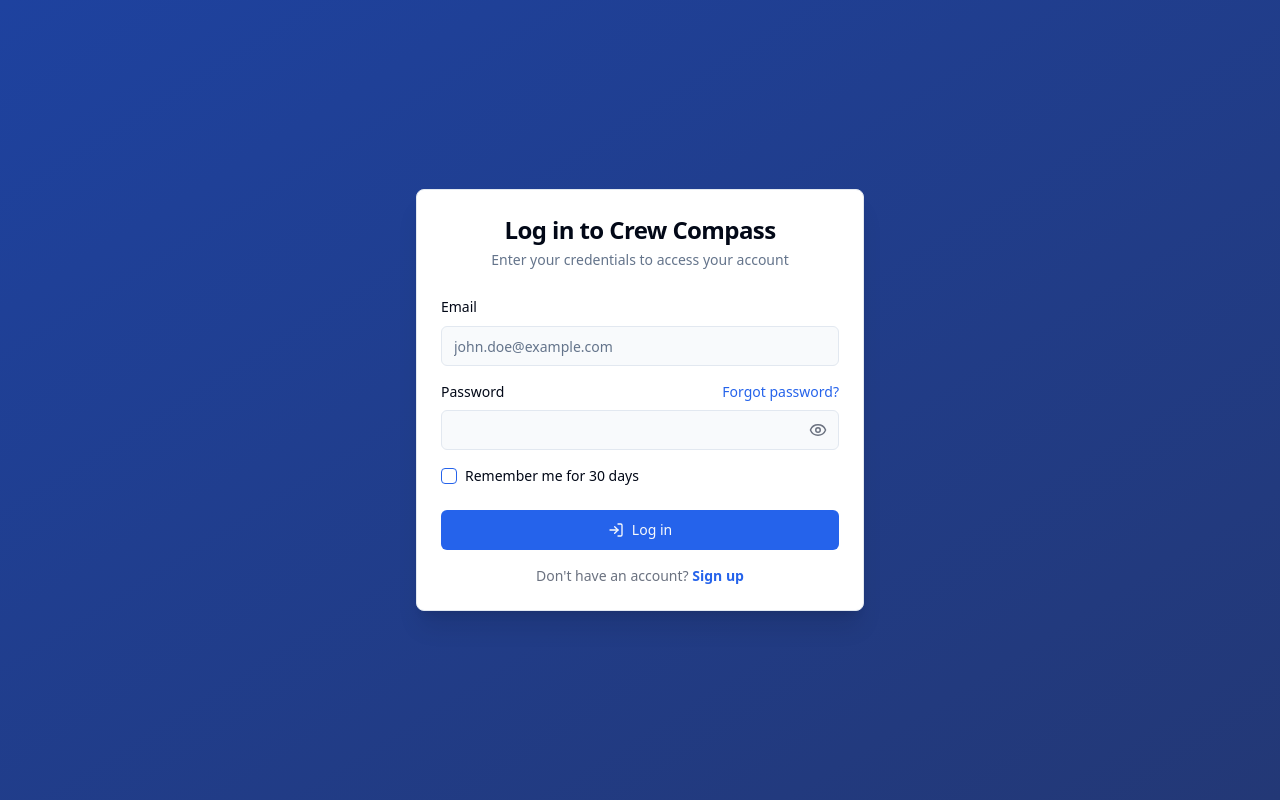
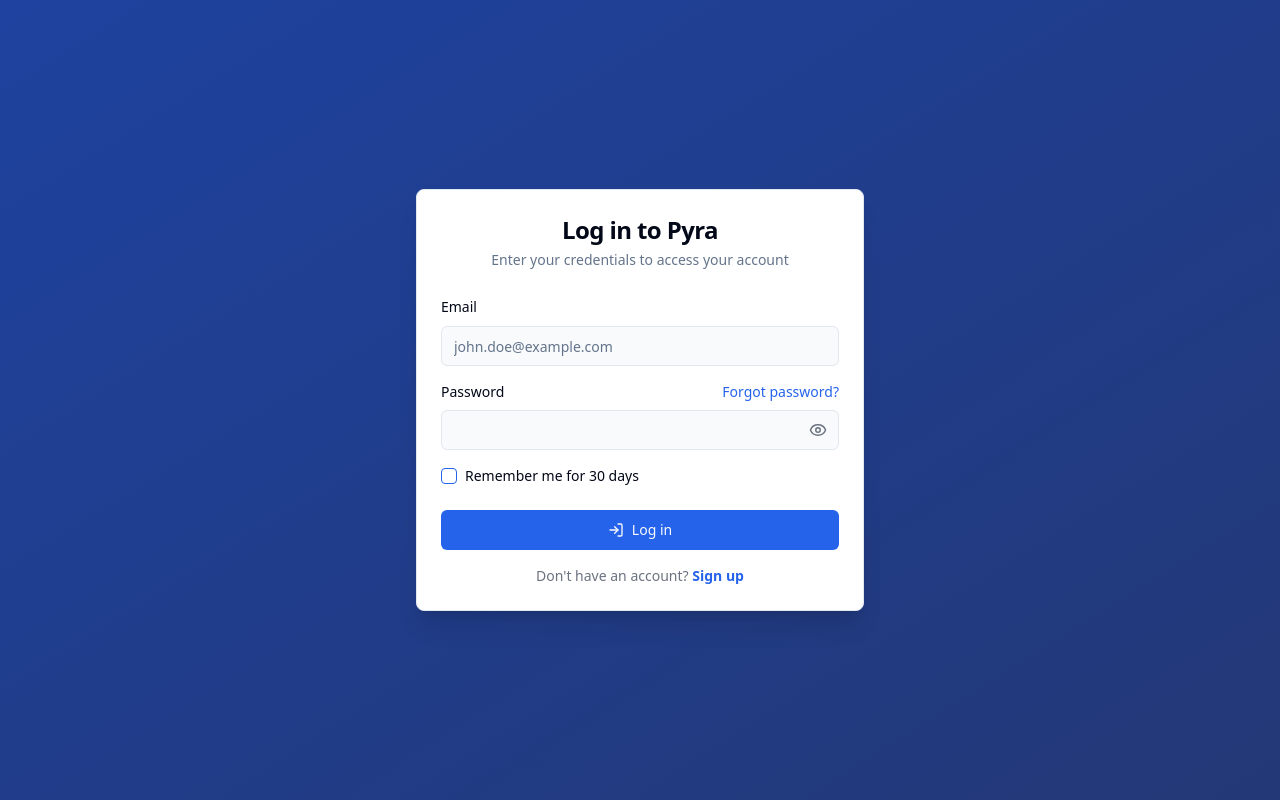
Before and after one commit to git-mae/Human_Resource_Management_System, a React (Vite) app: page /login in a window 1280 px wide. Built offline with nearby package versions, Linux system fonts and the light colour scheme.

Commit message:
Rename app to Pyra
Rename all instances of "Crew Compass" to "Pyra" in the codebase.

```diff
--- a/src/components/DashboardLayout.tsx
+++ b/src/components/DashboardLayout.tsx
@@ -56,7 +56,7 @@ const DashboardLayout: React.FC = () => {
             >
               <Menu size={20} />
             </Button>
-            <h1 className="text-xl font-semibold">Crew Compass HR</h1>
+            <h1 className="text-xl font-semibold">Pyra HR</h1>
           </div>
 
           <div className="ml-auto flex items-center space-x-4">
--- a/src/components/DashboardSidebar.tsx
+++ b/src/components/DashboardSidebar.tsx
@@ -1,4 +1,3 @@
-
 import React from 'react';
 import { NavLink } from 'react-router-dom';
 import {
@@ -75,7 +74,7 @@ const DashboardSidebar: React.FC<SidebarProps> = ({ isCollapsed, setIsCollapsed
         <div className={cn("flex items-center overflow-hidden",
           isCollapsed ? "justify-center w-full" : "justify-start space-x-2"
         )}>
-          {!isCollapsed && <span className="font-bold text-lg">Crew Compass</span>}
+          {!isCollapsed && <span className="font-bold text-lg">Pyra</span>}
           {isCollapsed && <Home size={24} className="text-sidebar-primary" />}
         </div>
 
--- a/src/pages/Index.tsx
+++ b/src/pages/Index.tsx
@@ -19,7 +19,7 @@ const Index = () => {
   return (
     <div className="min-h-screen flex items-center justify-center bg-gradient-to-br from-brand-800 to-brand-900">
       <div className="text-center text-white">
-        <h1 className="text-5xl font-bold mb-4">Crew Compass HR</h1>
+        <h1 className="text-5xl font-bold mb-4">Pyra HR</h1>
         <p className="text-xl text-gray-200 mb-8">Your complete HR management solution</p>
         <Button
           size="lg"
--- a/src/pages/Login.tsx
+++ b/src/pages/Login.tsx
@@ -51,7 +51,7 @@ const Login = () => {
     <div className="flex min-h-screen items-center justify-center bg-gradient-to-br from-brand-800 to-brand-900 p-4">
       <Card className="w-full max-w-md shadow-xl">
         <CardHeader className="space-y-1">
-          <CardTitle className="text-2xl font-bold text-center">Log in to Crew Compass</CardTitle>
+          <CardTitle className="text-2xl font-bold text-center">Log in to Pyra</CardTitle>
           <CardDescription className="text-center">
             Enter your credentials to access your account
           </CardDescription>
--- a/src/pages/SignUp.tsx
+++ b/src/pages/SignUp.tsx
@@ -59,7 +59,7 @@ const SignUp = () => {
         <CardHeader className="space-y-1">
           <CardTitle className="text-2xl font-bold text-center">Create an account</CardTitle>
           <CardDescription className="text-center">
-            Enter your information to create a Crew Compass account
+            Enter your information to create a Pyra account
           </CardDescription>
         </CardHeader>
         <form onSubmit={handleSubmit}>
```
